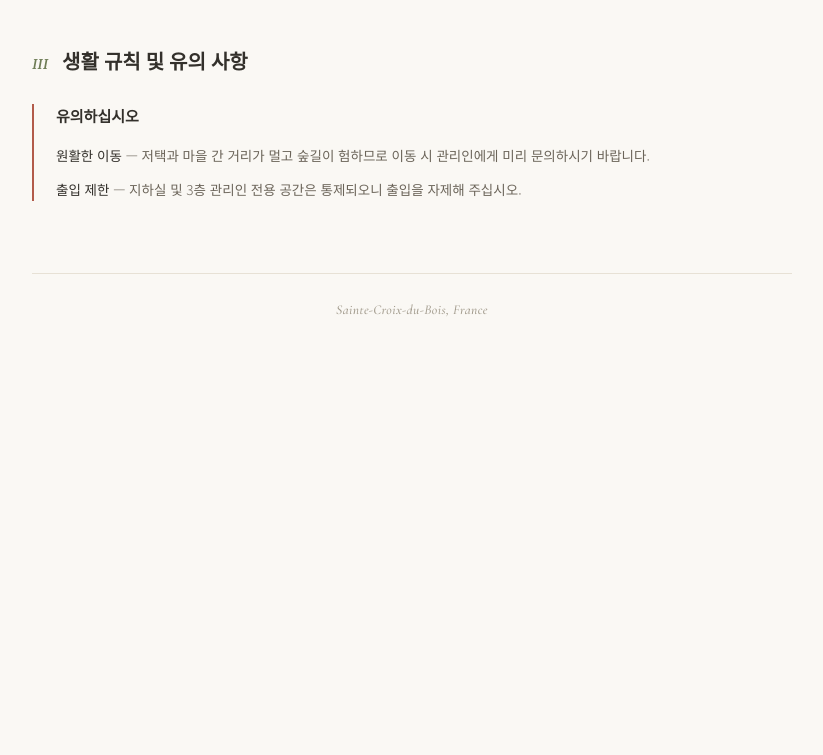
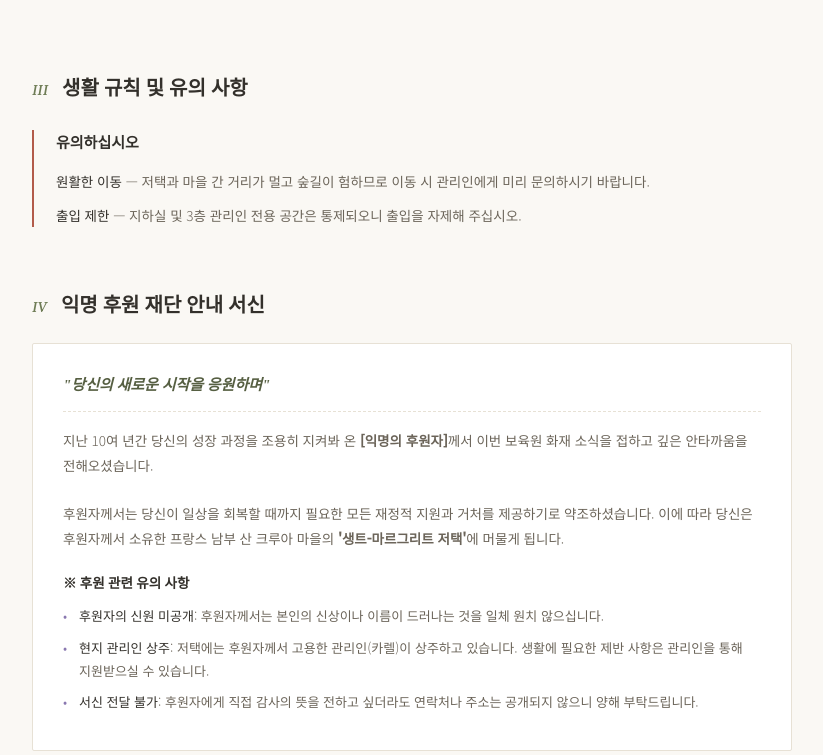
Before and after one commit to cookiekkukki/K, a plain HTML site: page index.html in a window 1280 px wide. Shown: the part 1607-2362 px from the top of the page, without its empty margins (228-1051 px from the left). Before the commit the page ends 1994 px from the top, so only its background shows below. Drawn offline with nearby package versions, Linux system fonts and the light colour scheme.

Commit message:
Update index.html

```diff
--- a/index.html
+++ b/index.html
@@ -252,6 +252,67 @@ h1 {
 .notice li:last-child { margin-bottom: 0; }
 .notice li b { color: var(--ink); font-weight: 500; }
 
+/* ===== LETTER (SUPPORTER) ===== */
+.letter-box {
+  background: var(--card);
+  border: 1px solid var(--line);
+  padding: 28px 30px;
+  border-radius: 2px;
+  margin-top: 20px;
+}
+
+.letter-quote {
+  font-family: 'Noto Serif KR', serif;
+  font-style: italic;
+  font-weight: 600;
+  font-size: 15px;
+  color: var(--olive-deep);
+  margin-bottom: 16px;
+  padding-bottom: 12px;
+  border-bottom: 1px dashed var(--line);
+}
+
+.letter-body {
+  font-size: 13.5px;
+  color: var(--ink-soft);
+  line-height: 1.8;
+  margin-bottom: 22px;
+  word-break: keep-all;
+}
+
+.letter-notice-title {
+  font-family: 'Noto Serif KR', serif;
+  font-size: 13.5px;
+  font-weight: 600;
+  color: var(--ink);
+  margin-bottom: 8px;
+}
+
+.letter-rules {
+  list-style: none;
+  font-size: 13px;
+  color: var(--ink-soft);
+}
+
+.letter-rules li {
+  position: relative;
+  padding-left: 16px;
+  margin-bottom: 8px;
+  word-break: keep-all;
+}
+
+.letter-rules li::before {
+  content: "•";
+  position: absolute;
+  left: 0;
+  color: var(--lavender);
+}
+
+.letter-rules li b {
+  color: var(--ink);
+  font-weight: 500;
+}
+
 footer {
   text-align: center;
   margin-top: 72px;
@@ -270,6 +331,7 @@ footer {
   h1 { font-size: 27px; }
   .floor { grid-template-columns: 40px 1fr; }
   .floor-tag { grid-column: 1 / -1; }
+  .letter-box { padding: 20px; }
 }
 </style>
 </head>
@@ -283,13 +345,13 @@ footer {
       <span class="stop">Manoir de Sainte-Marguerite</span>
     </div>
     <h1>산 크루아 마을 & 저택 생활 안내서</h1>
-    <p class="subtitle-fr">Guide de séjour</p>
+    <p class="subtitle-fr">Guide de séjour & Notice du Mécène</p>
     <p class="intro-text">
-      어서 오세요. 본 안내서는 산 크루아(Sainte-Croix-du-Bois) 마을과 머무르실 생트-마르그리트 저택의 주요 시설 및 이용 정보를 담고 있습니다.
+      어서 오세요. 본 안내서는 산 크루아(Sainte-Croix-du-Bois) 마을과 머무르실 생트-마르그리트 저택의 주요 시설 및 이용 정보, 그리고 후원 재단의 안내 사항을 담고 있습니다.
     </p>
   </header>
 
-  <!-- ===== 마을 둘러보기 ===== -->
+  <!-- ===== I. 마을 둘러보기 ===== -->
   <section class="section">
     <div class="section-head">
       <span class="section-num">I</span>
@@ -331,7 +393,7 @@ footer {
     </div>
   </section>
 
-  <!-- ===== 주요 거점 안내 ===== -->
+  <!-- ===== II. 주요 거점 안내 ===== -->
   <section class="section">
     <div class="section-head">
       <span class="section-num">II</span>
@@ -380,8 +442,8 @@ footer {
     </div>
   </section>
 
-  <!-- ===== 생활 규칙 ===== -->
-  <section class="section" style="margin-bottom:0;">
+  <!-- ===== III. 생활 규칙 ===== -->
+  <section class="section">
     <div class="section-head">
       <span class="section-num">III</span>
       <h2>생활 규칙 및 유의 사항</h2>
@@ -395,6 +457,29 @@ footer {
     </div>
   </section>
 
+  <!-- ===== IV. 익명 후원 재단 서신 ===== -->
+  <section class="section" style="margin-bottom:0;">
+    <div class="section-head">
+      <span class="section-num">IV</span>
+      <h2>익명 후원 재단 안내 서신</h2>
+    </div>
+
+    <div class="letter-box">
+      <div class="letter-quote">"당신의 새로운 시작을 응원하며"</div>
+      <div class="letter-body">
+        지난 10여 년간 당신의 성장 과정을 조용히 지켜봐 온 <b>[익명의 후원자]</b>께서 이번 보육원 화재 소식을 접하고 깊은 안타까움을 전해오셨습니다.<br><br>
+        후원자께서는 당신이 일상을 회복할 때까지 필요한 모든 재정적 지원과 거처를 제공하기로 약조하셨습니다. 이에 따라 당신은 후원자께서 소유한 프랑스 남부 산 크루아 마을의 <b>'생트-마르그리트 저택'</b>에 머물게 됩니다.
+      </div>
+
+      <div class="letter-notice-title">※ 후원 관련 유의 사항</div>
+      <ul class="letter-rules">
+        <li><b>후원자의 신원 미공개</b>: 후원자께서는 본인의 신상이나 이름이 드러나는 것을 일체 원치 않으십니다.</li>
+        <li><b>현지 관리인 상주</b>: 저택에는 후원자께서 고용한 관리인(카렐)이 상주하고 있습니다. 생활에 필요한 제반 사항은 관리인을 통해 지원받으실 수 있습니다.</li>
+        <li><b>서신 전달 불가</b>: 후원자에게 직접 감사의 뜻을 전하고 싶더라도 연락처나 주소는 공개되지 않으니 양해 부탁드립니다.</li>
+      </ul>
+    </div>
+  </section>
+
   <footer>Sainte-Croix-du-Bois, France</footer>
 
 </div>
```
